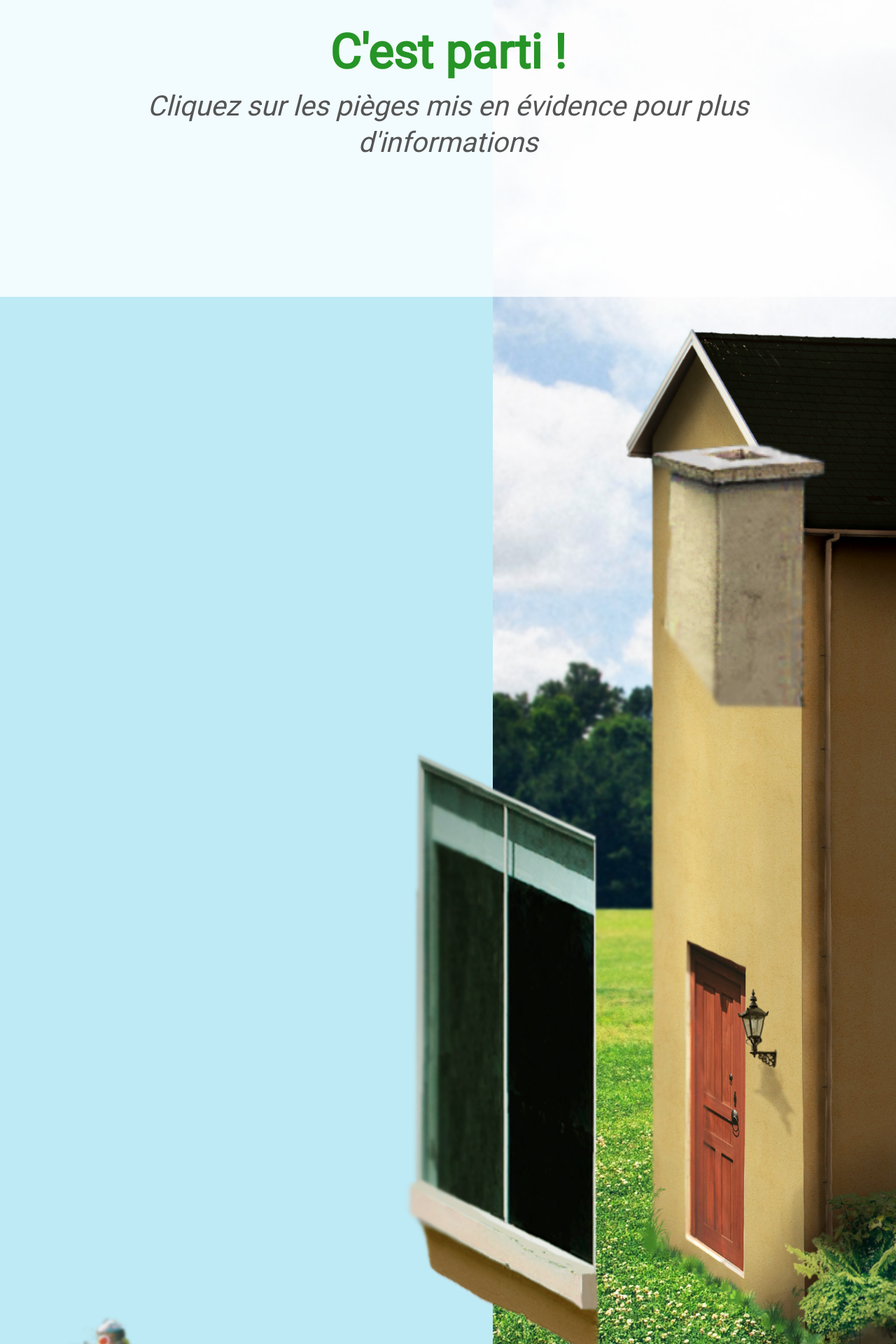
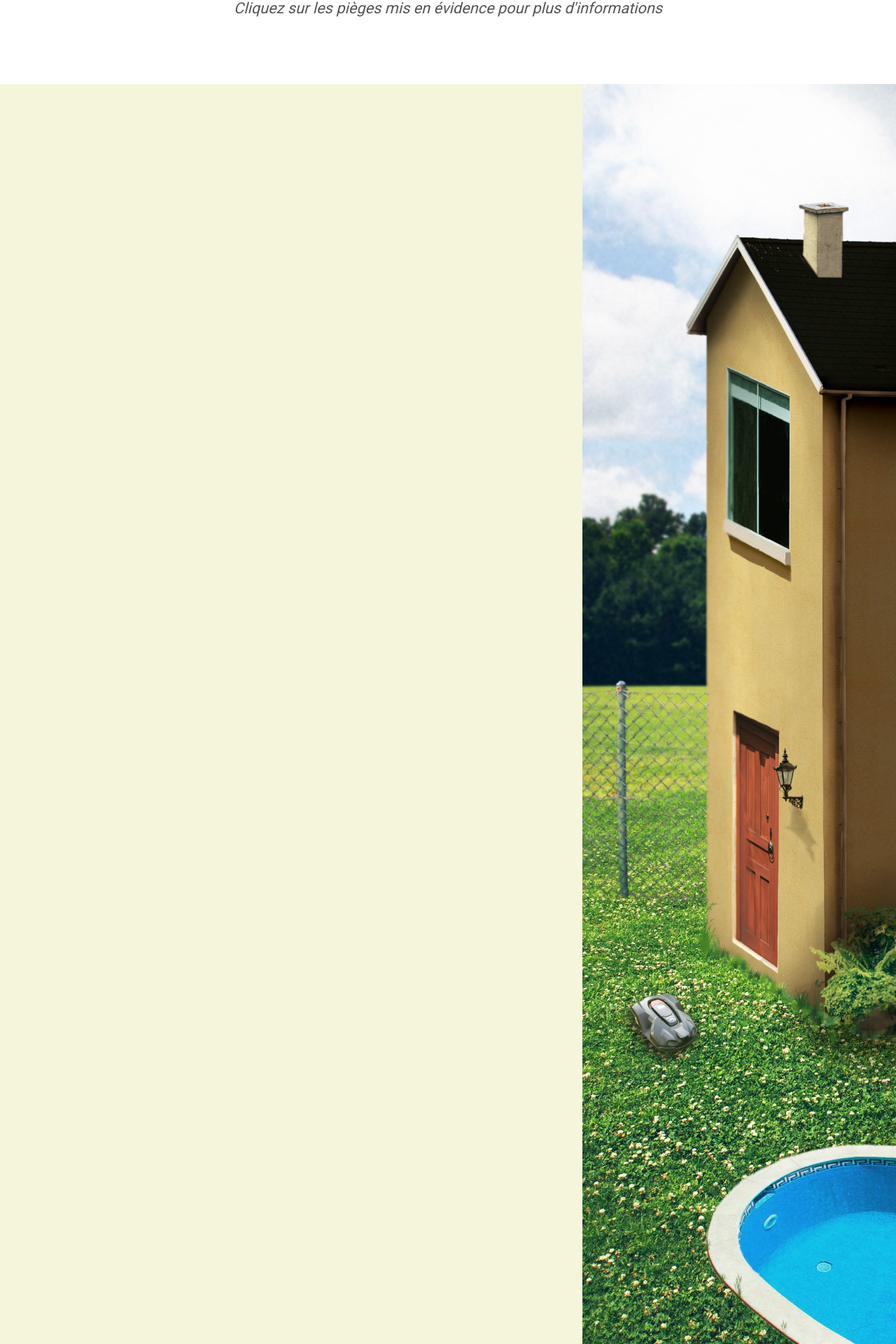
Before and after one commit to verdonarthur/transmedia-website, a Vue app: page /pieges in a window 1280 px wide. Shown: the part 136-2056 px from the top of the page at 70% size. Built offline with nearby package versions, Linux system fonts and the light colour scheme.

Commit message:
PC version

```diff
--- a/src/views/Traps.vue
+++ b/src/views/Traps.vue
@@ -23,6 +23,7 @@
     <div id="piscine_bloc" class="cliquable">
       <img src="../assets/piscine.png" alt="piscine cliquable">
     </div>
+    <div class="stylePC"></div>
     </section>
     <div class="bottom">
       <div class="link_to_quizz">
@@ -64,24 +65,12 @@ export default {
   height:70vmin;
 }
 .pieges {
-  background-color: #beeaf5;
   background-image: url("../assets/fond_website.jpg");
   background-repeat: no-repeat;
   background-size: 100%;
   text-align: center;
   height:645vw;
 }
-
-
-/* PC VERSION ------------------------------------------------------------------------------------------- */
-@media screen and (min-width: 769px) {
-  .pieges {
-
-    background-position: top right;
-    background-size: 45%;
-  }
-}
-/* ----------------------------------------------------------------------------------------------------------*/
 
 h1 {
   font-size: 8.5vmin;
@@ -228,6 +217,7 @@ p {
   background-color: #eee;
   padding: 45px;
   text-align: center;
+  z-index:999;
 }
 
 .trapsFound {
@@ -248,4 +238,102 @@ i {
   font-size: 3em;
   color: #555;
 }
+
+
+/* PC VERSION ------------------------------------------------------------------------------------------- */
+@media screen and (min-width: 769px) {
+  .pieges {
+    background-color:#fff;
+    background-position: top right;
+    background-size: 35%;
+    height:224vmax;
+  }
+
+  .header{
+    padding:6vmax 0;
+    background-color:#fff;
+height: 20vmax;
+}
+
+h1 {
+  font-size: 3vmax;
+  padding: 0 20vmax;
+}
+p {
+  font-size: 1.7vmax;
+}
+.cliquez {
+  padding: 0 10vmax;
+}
+
+.stylePC
+{
+  position:absolute;
+  background-color: beige;
+  z-index: 99;
+  height:204vmax;
+  width:65%;
+}
+/*----------------CHEMINEE-----------------------*/
+#cheminee_bloc {
+  top: 33vmax;
+}
+#cheminee_bloc img {
+  width: 6%;
+  margin-right: 5%;
+}
+
+/*----------------VITRE-----------------------*/
+#vitre_bloc {
+  text-align: right;
+  top: 51vmax;
+}
+
+#vitre_bloc img {
+  width: 9%;
+  margin-right: 10.5%;
+}
+
+/*----------------CLOTURE DU FOND-----------------------*/
+#clotureBack_bloc {
+  text-align: right;
+  top: 86vmax;
+}
+
+#clotureBack_bloc img {
+  width: 15%;
+  margin-right: 20.1%;
+}
+/*----------------CLOTURE DU PREMIER PLAN-----------------------*/
+#clotureFront_bloc {
+  text-align:right;
+  top: 172vmax;
+}
+
+#clotureFront_bloc img {
+  width: 35%;
+}
+/*----------------TONDEUSE-----------------------*/
+#tondeuse_bloc {
+  text-align:right;
+  top: 121vmax;
+}
+
+#tondeuse_bloc img {
+  width: 10%;
+  margin-right: 21%;
+}
+/*----------------PISCINE-----------------------*/
+#piscine_bloc {
+  text-align: right;
+  top: 137vmax;
+}
+
+#piscine_bloc img {
+  width: 22%;
+}
+
+}
+/* ----------------------------------------------------------------------------------------------------------*/
+
 </style>
```
